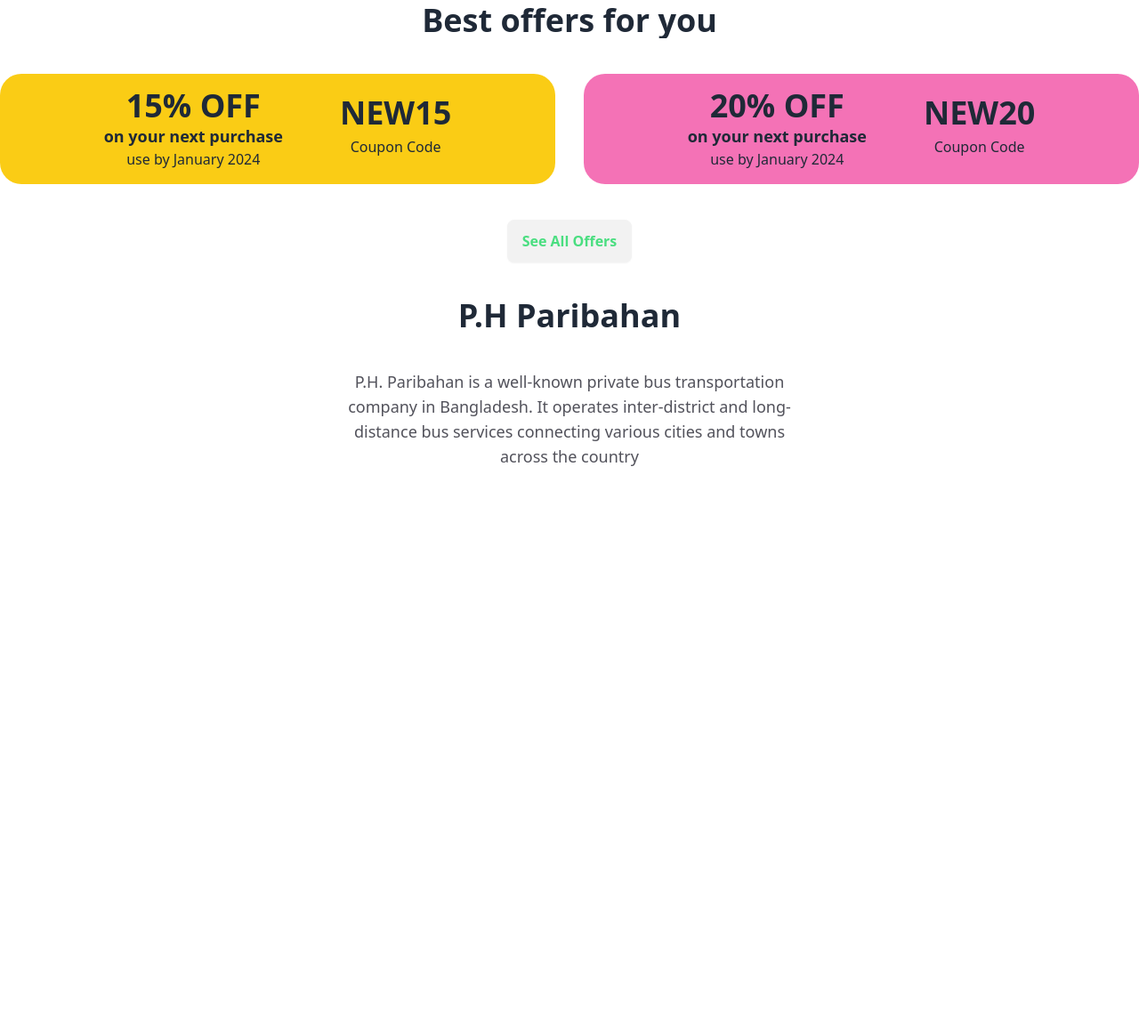
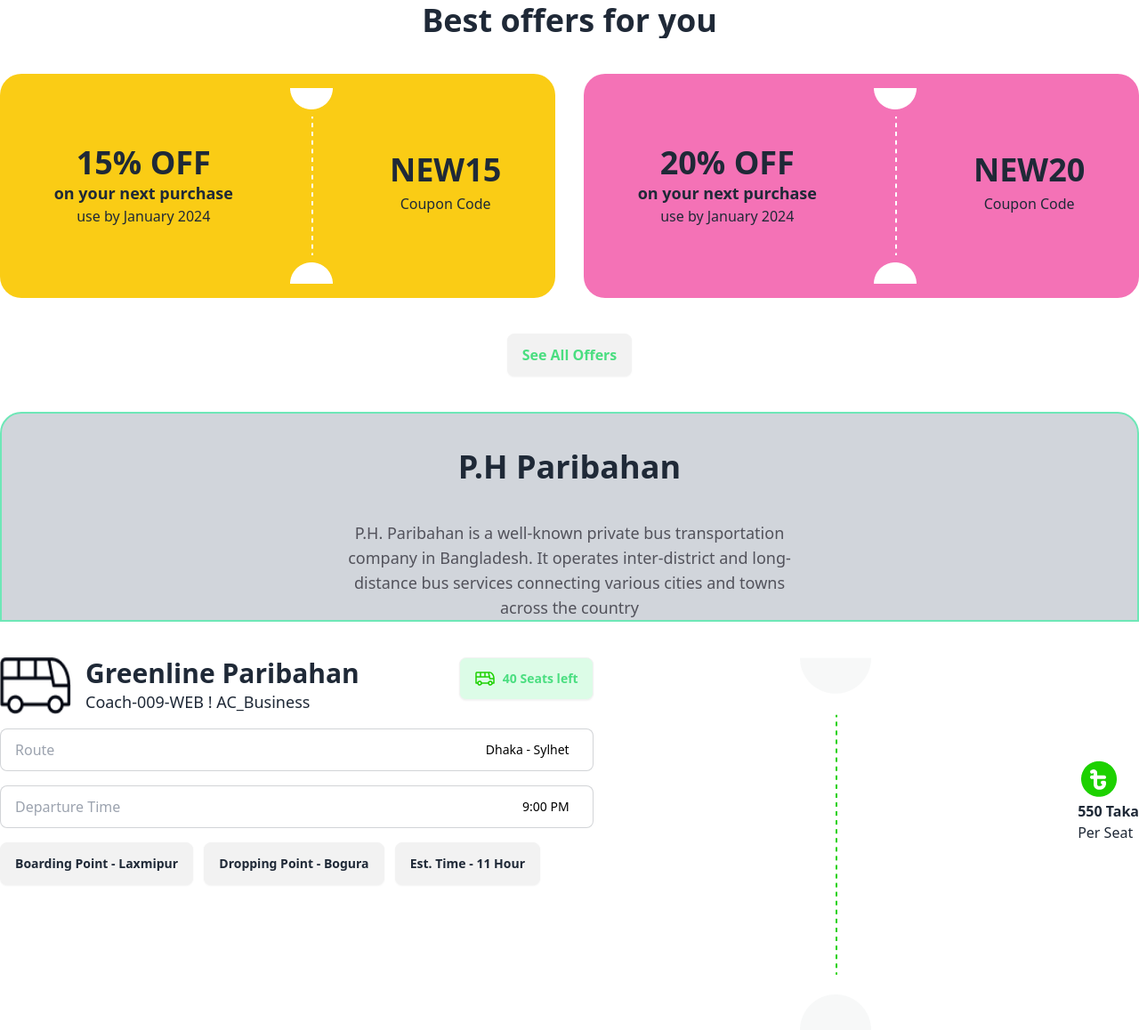
Before and after one commit to Hasnatmozumdar/Paribahon-ticket, a plain HTML site: page index.html in a window 1280 px wide. Shown: the part 929-2087 px from the top of the page at 89% size. Before the commit the page ends 1456 px from the top, so only its background shows below. Drawn offline with nearby package versions, Linux system fonts and the light colour scheme.

Commit message:
paribahon section update

```diff
--- a/index.html
+++ b/index.html
@@ -66,12 +66,14 @@
         <h2 class="text-center text-4xl font-bold">Best offers for you</h2>
         <div class="flex w-auto space-x-8">
             <div class="hero bg-base-100 mt-10">
+                <!--Cupon Section-->
                 <div class="hero-content flex-col lg:flex-row bg-yellow-400 min-w-full space-x-12 rounded-3xl leading-9">
                     <div class="text-center">
                         <h1 class="text-4xl font-bold">15% OFF</h1>
                         <p class="text-lg font-semibold">on your next purchase</p>
                         <p class="text-base">use by January 2024</p>
                     </div>
+                    <img src="images/cupon-devider.png" alt="">
                     <div class="text-center">
                         <h1 class="text-4xl font-bold">NEW15</h1>
                         <p class="font-medium">Coupon Code</p>
@@ -86,6 +88,7 @@
                             <p class="text-lg font-semibold">on your next purchase</p>
                             <p class="text-base">use by January 2024</p>
                         </div>
+                        <img src="images/cupon-devider.png" alt="">
                         <div class="text-center">
                             <h1 class="text-4xl font-bold">NEW20</h1>
                             <p class="font-medium">Coupon Code</p>
@@ -97,8 +100,55 @@
         <div class="text-center mt-10">
             <button class="btn"><span class="text-green-400 font-bold text-base">See All Offers</span></button>
         </div>
-        <h2 class="text-center font-bold text-4xl mt-10">P.H Paribahan</h2>
-        <p class="text-center mt-10 font-normal text-lg px-96 text-zinc-600">P.H. Paribahan is a well-known private bus transportation company in Bangladesh. It operates inter-district and long-distance bus services connecting various cities and towns across the country</p>
+        <div class="mt-10 border-2 rounded-t-3xl bg-gray-300 border-t-2 border-emerald-300">
+            <h2 class="text-center font-bold text-4xl mt-10">P.H Paribahan</h2>
+            <p class="text-center mt-10 font-normal text-lg px-96 text-zinc-600">P.H. Paribahan is a well-known private bus transportation company in Bangladesh. It operates inter-district and long-distance bus services connecting various cities and towns across the country</p>
+        </div>
+        <section>
+            <div class="mt-10 rounded-3xl">
+                <div class="flex justify-between">
+                    <div>
+                        <div class="flex space-x-28">
+                            <div class="flex space-x-4">
+                                <img class="h-16 w-20" src="images/bus-logo.png" alt="">
+                                <div>
+                                    <h3 class="font-bold text-3xl">Greenline Paribahan</h3>
+                                    <p class="font-normal text-lg">Coach-009-WEB ! AC_Business</p>
+                                </div>
+                            </div>
+                            <div>
+                                <button class="btn bg-green-100"><img src="images/bus-icon.png" alt=""><span class="text-green-400">40 Seats left</span></button>
+                            </div>
+                        </div>
+                        <div>
+                            <div class="mt-4">
+                                <label class="input input-bordered flex items-center gap-2">
+                                    <input type="text" class="grow" placeholder="Route" />
+                                    <span class="badge badge-info bg-white">Dhaka - Sylhet</span>
+                                  </label>
+                            </div>
+                            <div class="mt-4">
+                                <label class="input input-bordered flex items-center gap-2">
+                                    <input type="text" class="grow" placeholder="Departure Time" />
+                                    <span class="badge badge-info bg-white">9:00 PM</span>
+                                  </label>
+                            </div>
+                            <div class="mt-4 space-x-2">
+                                <button class="btn">Boarding Point - Laxmipur</button>
+                                <button class="btn">Dropping Point - Bogura</button>
+                                <button class="btn">Est. Time - 11 Hour</button>
+                            </div>
+                        </div>
+                    </div>
+                    <img src="images/info-devider.png" alt="">
+                    <div class="mt-28 justify-start">
+                        <img src="images/fare.png" alt="">
+                        <h3 class="font-bold">550 Taka</h3>
+                        <p>Per Seat</p>
+                    </div>
+                </div>
+            </div>
+        </section>
     </main>
     <footer>
 
```
